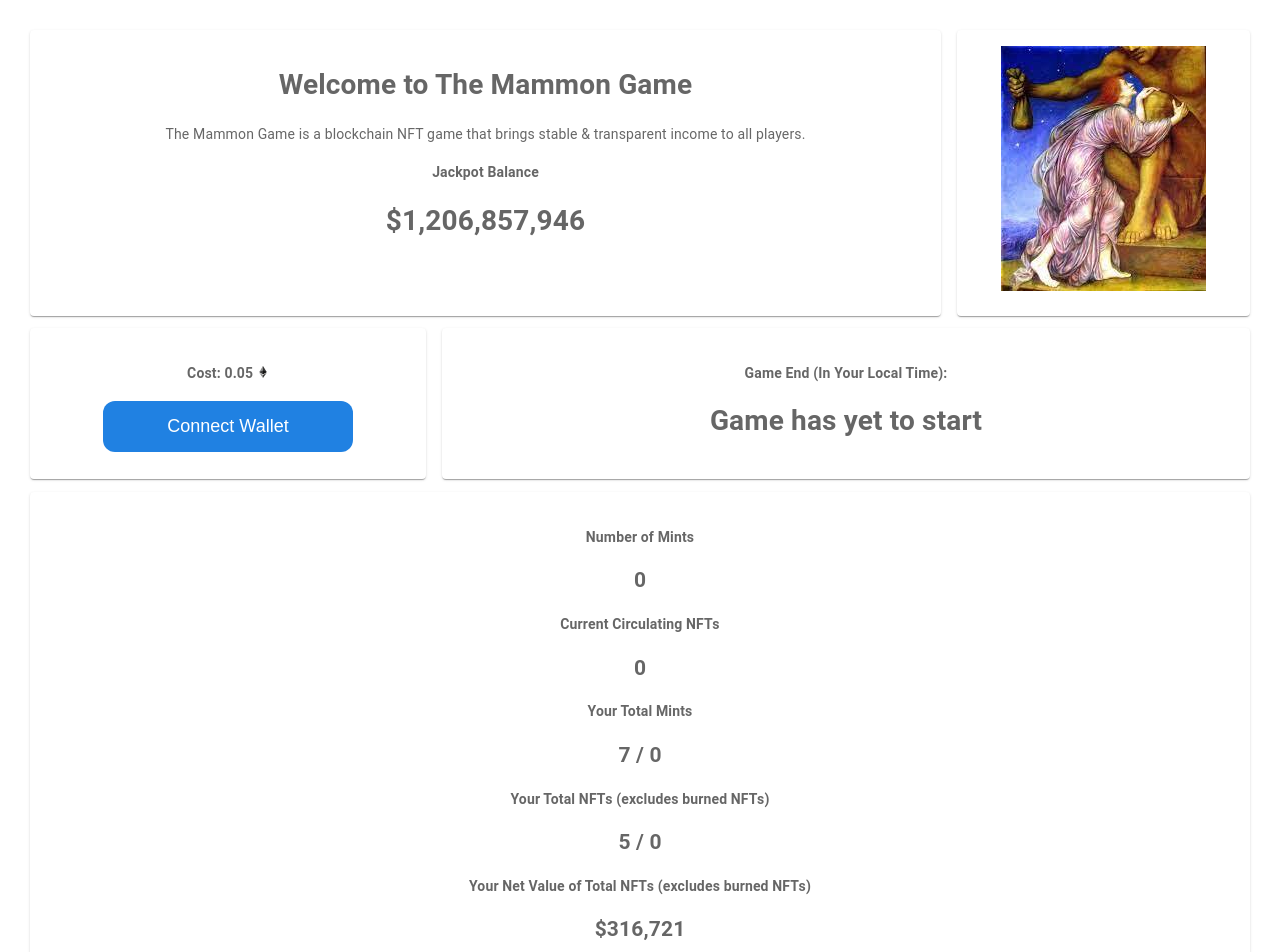
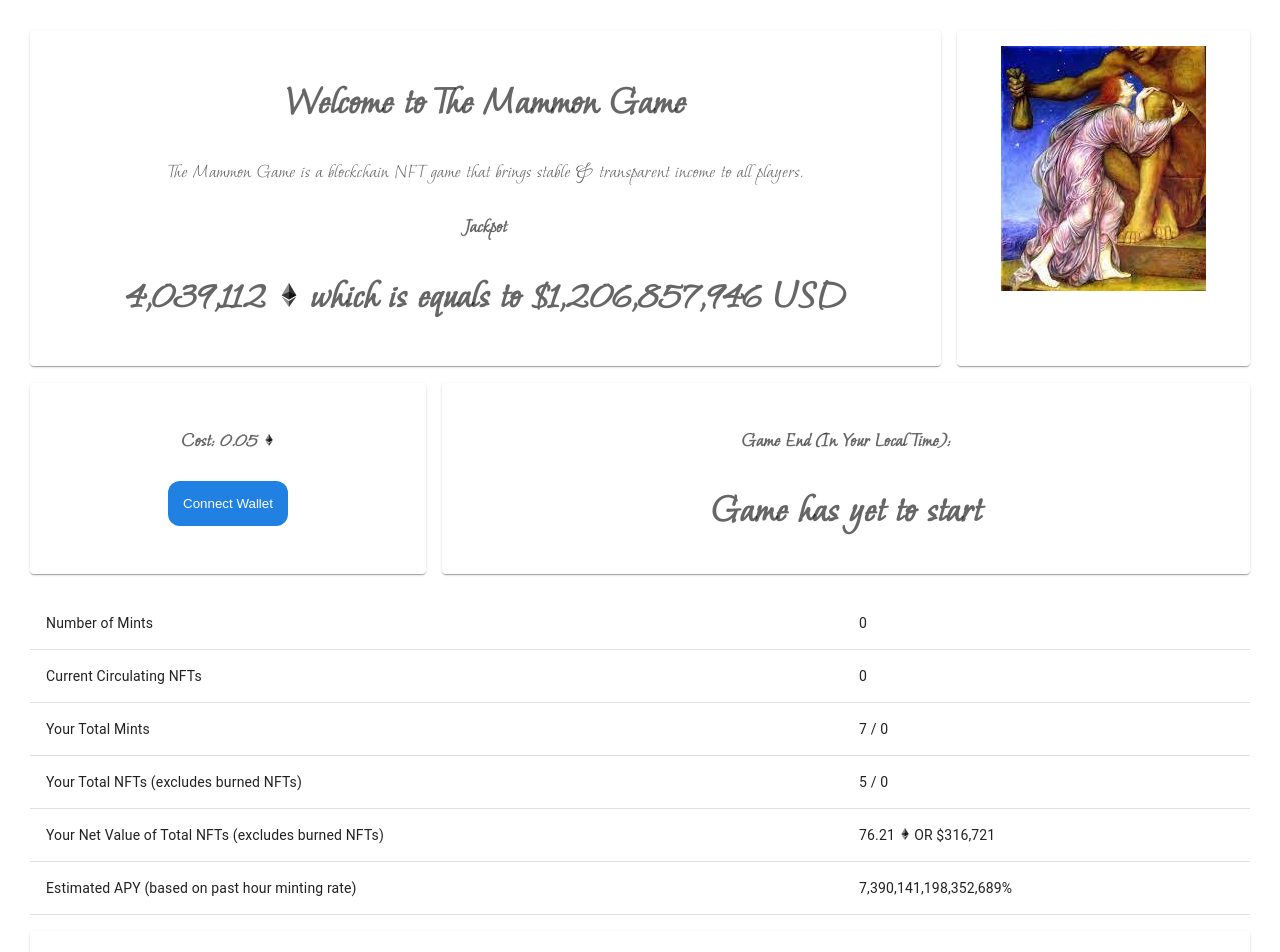
Before and after one commit to Jefferson111/NFT_frontend, a React (Create React App) app: page / in a window 1280 px wide. Shown: the top 952 px of the page. Built offline with nearby package versions, Linux system fonts and the light colour scheme.

Commit message:
Update ui

```diff
--- a/src/App.css
+++ b/src/App.css
@@ -7,9 +7,7 @@
   padding: 15px;
   border: none;
   border-radius: 12px;
-  min-width: 250px;
   color: white;
-  font-size: 18px;
   cursor: pointer;
 }
 
@@ -20,3 +18,10 @@
 .mint-nft-button {
   background: orange;
 }
+
+@font-face {
+  font-family: 'MyFont';
+  src: local('MyFont'), url(./fonts/MoonDance-Regular.ttf) format('woff');
+  /* other formats include: 'woff2', 'truetype, 'opentype',
+                            'embedded-opentype', and 'svg' */
+}
--- a/src/App.js
+++ b/src/App.js
@@ -85,7 +85,7 @@ function App() {
 
   const mintNftButton = () => {
     return (
-      <button onClick={mintNftHandler} className='cta-button mint-nft-button'>
+      <button onClick={mintNftHandler} className='cta-button mint-nft-button' style={{fontFamily: 'MyFont', fontSize: 20}}>
         Mint NFT
       </button>
     )
@@ -106,7 +106,8 @@ function App() {
       setCurrentMints(currentMints_.toNumber());
       setCurrentNfts(currentNfts_.toNumber());
       const myDate = new Date(expiryTime_.toNumber() * 1000);
-      setExpiryTime(myDate.toLocaleString());
+      const options = { weekday: 'long', year: 'numeric', month: 'long', day: 'numeric', hour: 'numeric', minute: 'numeric', second: 'numeric' };
+      setExpiryTime(myDate.toLocaleString("en-US", options));
     }
   }
 
--- a/src/components/BasicGrid.js
+++ b/src/components/BasicGrid.js
@@ -3,6 +3,11 @@ import { styled } from '@mui/material/styles';
 import Box from '@mui/material/Box';
 import Paper from '@mui/material/Paper';
 import Grid from '@mui/material/Grid';
+import Table from "@mui/material/Table";
+import TableBody from "@mui/material/TableBody";
+import TableCell from "@mui/material/TableCell";
+import TableContainer from "@mui/material/TableContainer";
+import TableRow from "@mui/material/TableRow";
 import mammonImage from "../images/mammon.jpg";
 import { ReactComponent as EtherSvg } from '../images/ethereum-eth-logo.svg';
 
@@ -11,6 +16,8 @@ const Item = styled(Paper)(({ theme }) => ({
     padding: theme.spacing(2),
     textAlign: 'center',
     color: theme.palette.text.secondary,
+    fontFamily: 'MyFont',
+    fontSize: 20
 }));
 
 export default function BasicGrid(currentAccount, mintNftButton, connectWalletButton, expiryTime, currentMints, currentNfts) {
@@ -21,8 +28,8 @@ export default function BasicGrid(currentAccount, mintNftButton, connectWalletBu
             <Item style={{ height: '90%' }}>
                 <h1>Welcome to The Mammon Game</h1>
                 <div>The Mammon Game is a blockchain NFT game that brings stable & transparent income to all players.</div>
-                <h4>Jackpot Balance</h4>
-                <h1>$1,206,857,946</h1>
+                <h4>Jackpot</h4>
+                <h1>4,039,112 <EtherSvg height={24} width={24}/> which is equals to $1,206,857,946 USD</h1>
             </Item>
         </Grid>
         <Grid item xs={3}>
@@ -43,6 +50,7 @@ export default function BasicGrid(currentAccount, mintNftButton, connectWalletBu
             </Item>
         </Grid>
         <Grid item xs={12}>
+            {/*
             <Item>
                 <h4>Number of Mints</h4>
                 <h2>{currentMints}</h2>
@@ -53,10 +61,41 @@ export default function BasicGrid(currentAccount, mintNftButton, connectWalletBu
                 <h4>Your Total NFTs (excludes burned NFTs)</h4>
                 <h2>5 / {currentNfts}</h2>
                 <h4>Your Net Value of Total NFTs (excludes burned NFTs)</h4>
-                <h2>$316,721</h2>
+                <h2>76.21 <EtherSvg height={20} width={20}/> OR $316,721</h2>
                 <h4>Estimated APY (based on past hour minting rate)</h4>
                 <h2>7,390,141,198,352,689%</h2>
             </Item>
+            */}
+            <TableContainer>
+                <Table>
+                    <TableBody>
+                    <TableRow>
+                        <TableCell>Number of Mints</TableCell>
+                        <TableCell>{currentMints}</TableCell>
+                    </TableRow>
+                    <TableRow>
+                        <TableCell>Current Circulating NFTs</TableCell>
+                        <TableCell>{currentNfts}</TableCell>
+                    </TableRow>
+                    <TableRow>
+                        <TableCell>Your Total Mints</TableCell>
+                        <TableCell>7 / {currentMints}</TableCell>
+                    </TableRow>
+                    <TableRow>
+                        <TableCell>Your Total NFTs (excludes burned NFTs)</TableCell>
+                        <TableCell>5 / {currentNfts}</TableCell>
+                    </TableRow>
+                    <TableRow>
+                        <TableCell>Your Net Value of Total NFTs (excludes burned NFTs)</TableCell>
+                        <TableCell>76.21 <EtherSvg height={12} width={12}/> OR $316,721</TableCell>
+                    </TableRow>
+                    <TableRow>
+                        <TableCell>Estimated APY (based on past hour minting rate)</TableCell>
+                        <TableCell>7,390,141,198,352,689%</TableCell>
+                    </TableRow>
+                    </TableBody>
+                </Table>
+            </TableContainer>
         </Grid>
         <Grid item xs={12}>
             <Item>
```
Also changed, not shown: src/fonts/MoonDance-Regular.ttf (added), src/fonts/TheNautigal-Regular.ttf (added).
